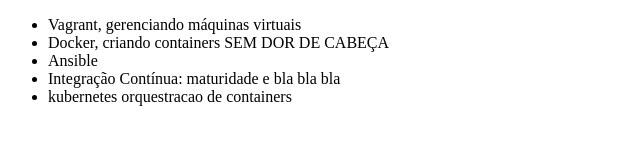
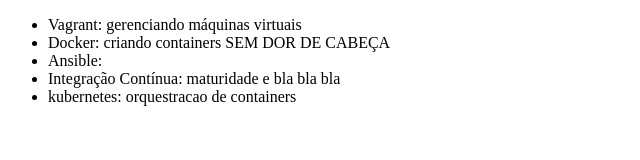
Before and after one commit to FredMaranhao/aprendendo-github, a plain HTML site: page index.html in a window 1280 px wide. Shown: the full height of the page, 0-640 px from the left. Drawn offline with Linux system fonts and the light colour scheme.

Commit message:
dois pontos

```diff
--- a/index.html
+++ b/index.html
@@ -6,11 +6,11 @@
   </head>
   <body>
     <ul>
-      <li>Vagrant, gerenciando máquinas virtuais</li>
-      <li>Docker, criando containers SEM DOR DE CABEÇA</li>
-      <li>Ansible</li>
+      <li>Vagrant: gerenciando máquinas virtuais</li>
+      <li>Docker: criando containers SEM DOR DE CABEÇA</li>
+      <li>Ansible:</li>
       <li>Integração Contínua: maturidade e bla bla bla</li>
-      <li>kubernetes orquestracao de containers</li>
+      <li>kubernetes: orquestracao de containers</li>
     </ul>
   </body>
   </html>
```
